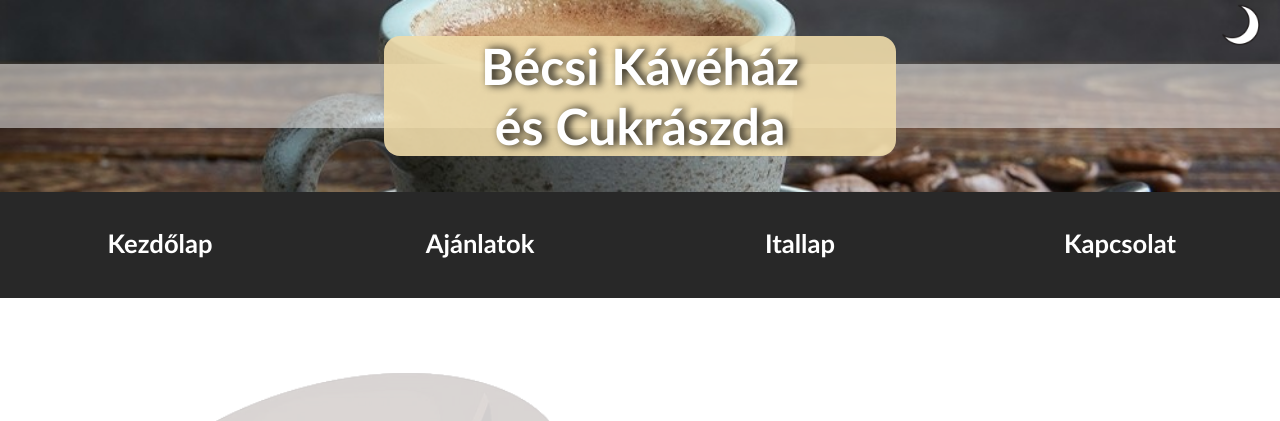
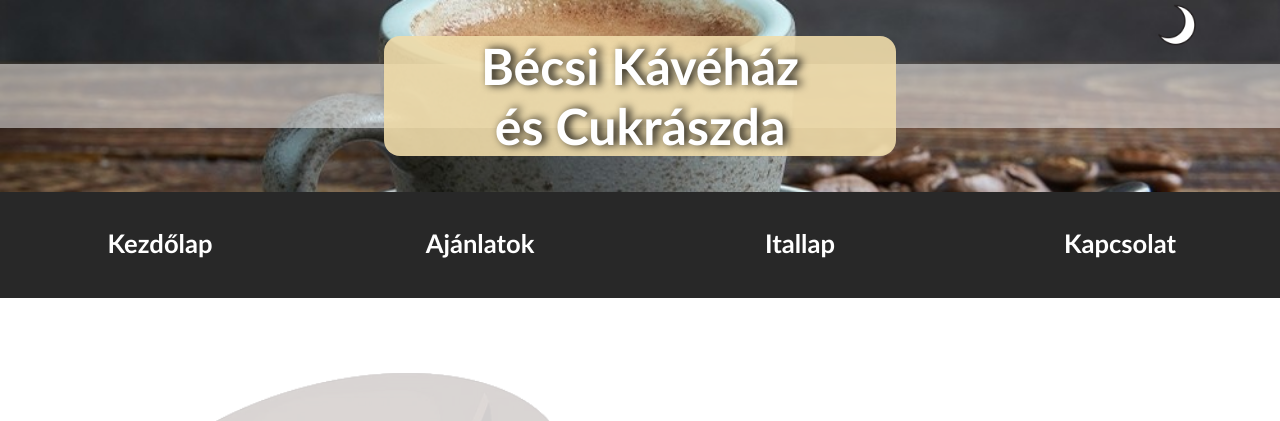
Before and after one commit to Koviricsi/KoviCraftWebsites, a plain HTML site: page index.html in a window 1280 px wide. Shown: the top 421 px of the page. Drawn offline with Linux system fonts and the light colour scheme.

Commit message:
Update style.css

```diff
--- a/style.css
+++ b/style.css
@@ -86,7 +86,7 @@ a{
 
 #icon{
     position: fixed;
-    left: 95vw;
+    left: 90%;
     width: 50px;
     transform: rotateY(180deg);
     pointer-events: all;
```
